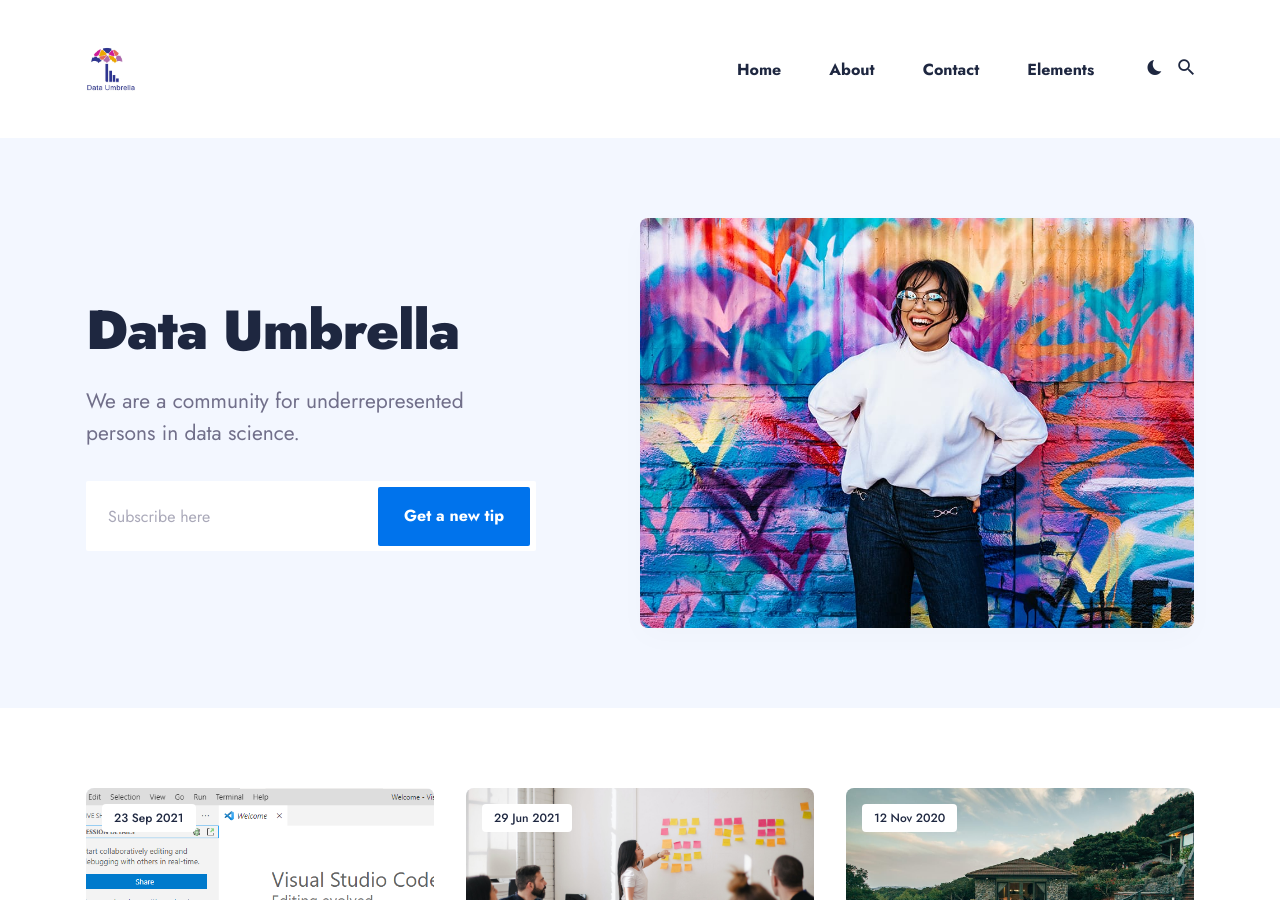
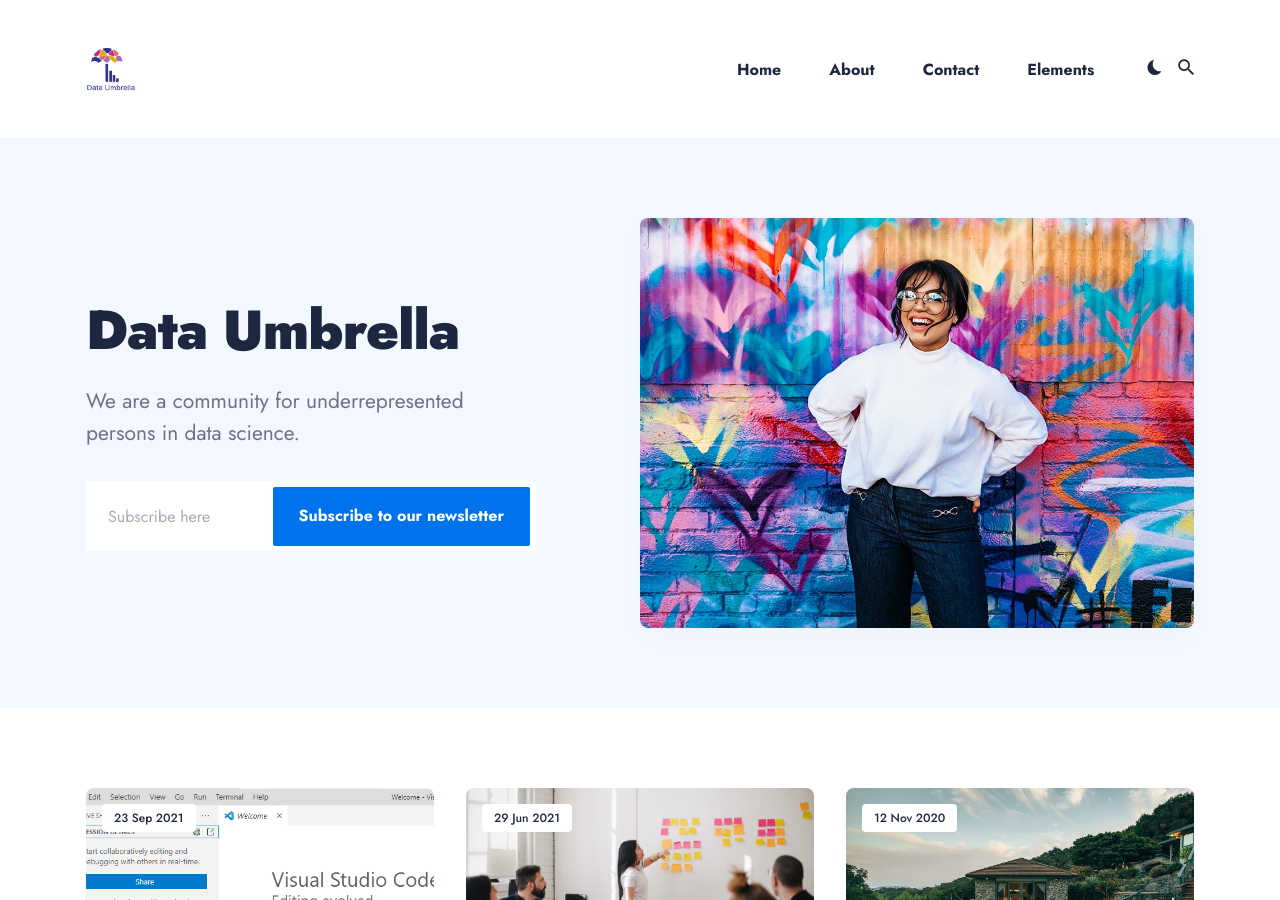
Before and after one commit to data-umbrella/data-umbrella.github.io, a Jekyll site: the page built from index.html, in a window 1280 px wide and 900 px high. Built offline with Jekyll 4.4.1, drawn with Linux system fonts in a browser that asks for light colours; nearby versions of some CDN libraries; the list of posts is cut into pages by our own code.

Commit message:
Update _config.yml

```diff
--- a/_config.yml
+++ b/_config.yml
@@ -40,9 +40,9 @@ hero:
 #-------------------------------
 # Newsletter
 mailchimp: enable # To enable the mailchimp form, use the value 'enable'. To disable the form, leave the field blank.
-mailchimp__identifier: frnla.us6.list-manage.com/subscribe/post?u=6314d69a3f315af7ce3fb00a0&amp;id=3038727cc3 # Add your MailChimp form identifier. For example - frnla.us6.list-manage.com/subscribe/post?u=6314d69a3f315af7ce3fb00a0&amp;id=3038727cc3
+mailchimp__identifier:  https://dataumbrella.substack.com/ # Add your MailChimp form identifier. For example - frnla.us6.list-manage.com/subscribe/post?u=6314d69a3f315af7ce3fb00a0&amp;id=3038727cc3
 mailchimp__input__text: Subscribe here
-mailchimp__button__text: Get a new tip
+mailchimp__button__text: Subscribe to our newsletter
 
 
 #-------------------------------
```
